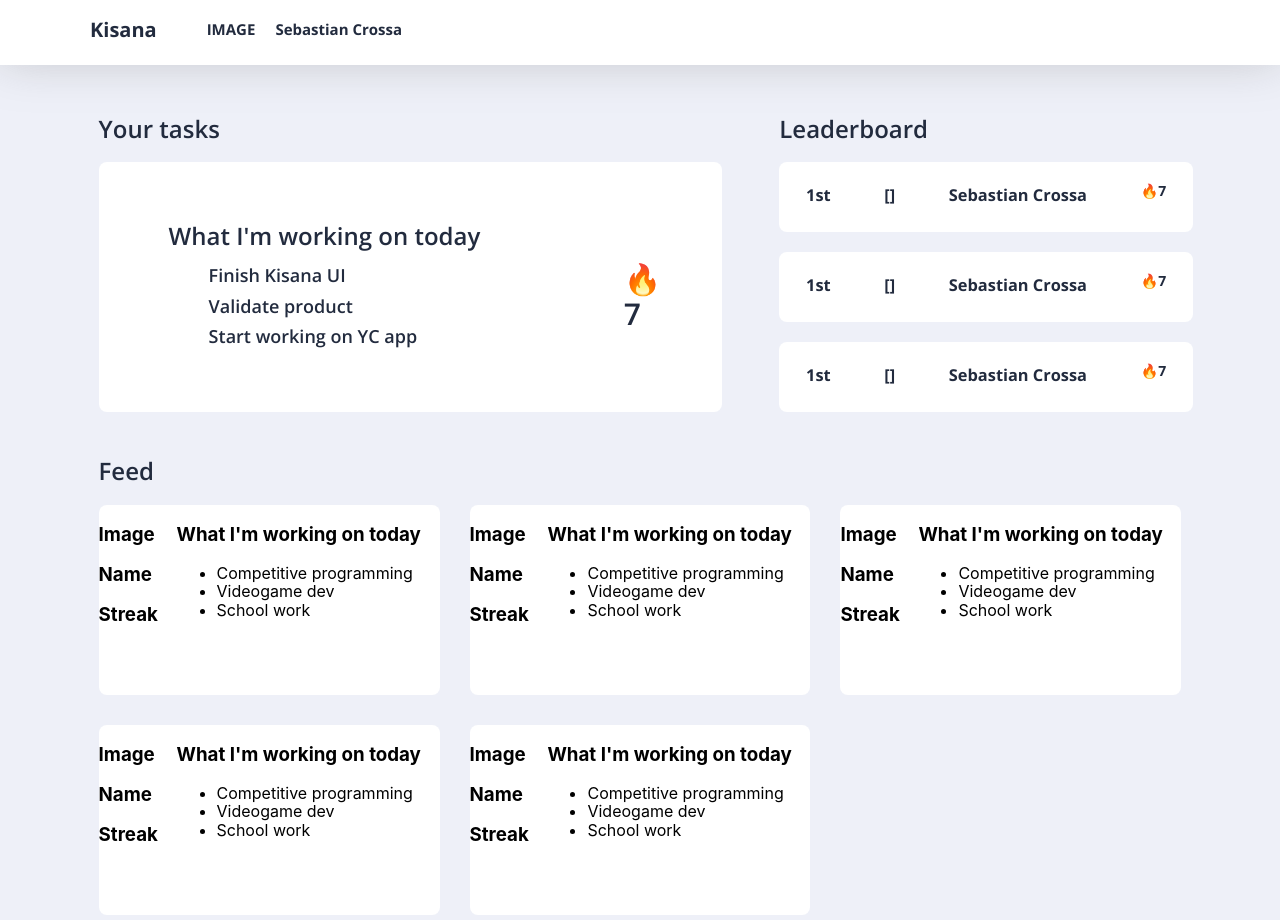
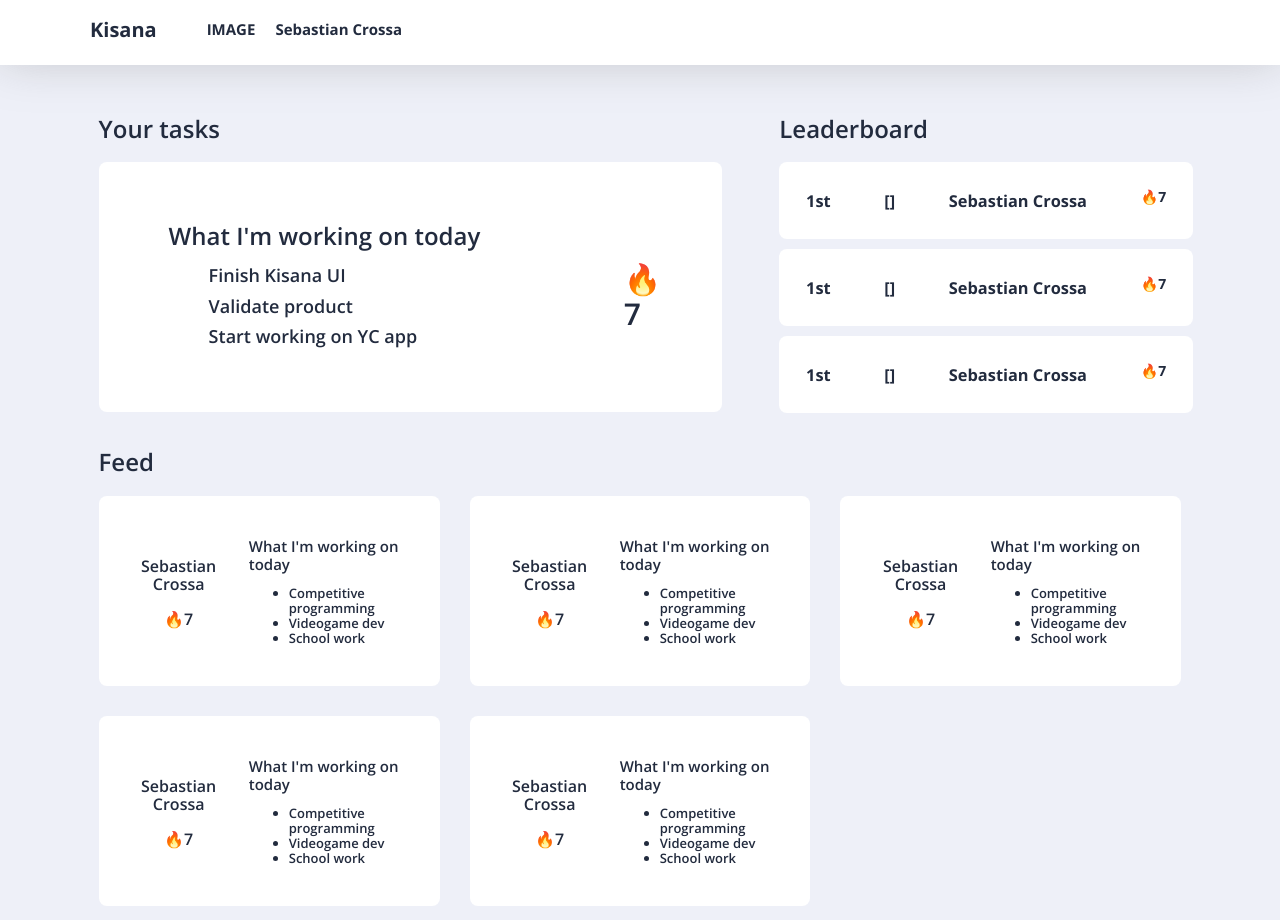
Before and after one commit to sebastiancrossa/kisana-fe, a React (Create React App) app: page / in a window 1280 px wide. Built offline with nearby package versions, Linux system fonts and the light colour scheme.

Commit message:
Completed feed styling

```diff
--- a/src/components/FeedItem.js
+++ b/src/components/FeedItem.js
@@ -1,44 +1,80 @@
 import React, { Component } from 'react'
 import styled from 'styled-components';
+import Feed from '../layout/Feed';
 
 const Cell = styled.div`
     background-color: #FFF;
     border-radius: 8px;
     height: 190px;
+
+    padding: 0 20px 0 20px;
 `;
 
 const Layout = styled.div`
     display: grid;
     grid-template-columns: repeat(2, auto);
+
+    padding-top: 30px;
 `;
 
 const LayoutLeft = styled.div`
-
+    align-items: center;
+    padding-top: 15px;
 `;
 
 const LayoutRight = styled.div`
+    padding-left: 10px;
+`;
 
+const Title = styled.h2`
+    font-family: 'Open Sans', Arial;
+    font-weight: 600;
+    font-size: 15px;
+    color: #222B3E;
+
+    align-self: center;
+`;
+
+const List = styled.ul`
+    font-family: 'Open Sans', Arial;
+    font-weight: 600;
+    font-size: 13px;
+    color: #222B3E;
+`;
+
+const FeedText = styled.p`
+    font-family: 'Open Sans', Arial;
+    font-weight: 600;
+    font-size: 16px;
+    color: #222B3E;
+    text-align: center;
 `;
 
 export class FeedItem extends Component {
+    state = {
+        name: 'Sebastian Crossa',
+        streak: '7'
+    }
+
     render() {
+        const { name, streak } = this.state;
+
         return (
             <Cell>
                 <Layout>
                     <LayoutLeft>
-                        <h3>Image</h3>
-                        <h3>Name</h3>
-                        <h3>Streak</h3>
+                        <FeedText>{name}</FeedText>
+                        <FeedText>🔥{streak}</FeedText>
                     </LayoutLeft>
 
                     <LayoutRight>
-                        <h3>What I'm working on today</h3>
+                        <Title>What I'm working on today</Title>
 
-                        <ul>
+                        <List>
                             <li>Competitive programming</li>
                             <li>Videogame dev</li>
                             <li>School work</li>
-                        </ul>
+                        </List>
                     </LayoutRight>
                 </Layout>
             </Cell>
--- a/src/components/LeaderboardItem.js
+++ b/src/components/LeaderboardItem.js
@@ -2,17 +2,17 @@
 import styled from 'styled-components';
 
 const LeaderboardItemCell = styled.div`
-    margin-bottom: 20px;
+    margin-bottom: 10px;
     background-color: #FFF;
     border-radius: 8px;
-    height: 70px;
+    height: 77px;
 `;
 
 const LeaderboardItems = styled.div`
     display: grid;
     grid-template-columns: repeat(4, auto);
 
-    padding-top: 7px;
+    padding-top: 13px;
 
     font-family: 'Open Sans', Arial;
     font-weight: 800;
```
